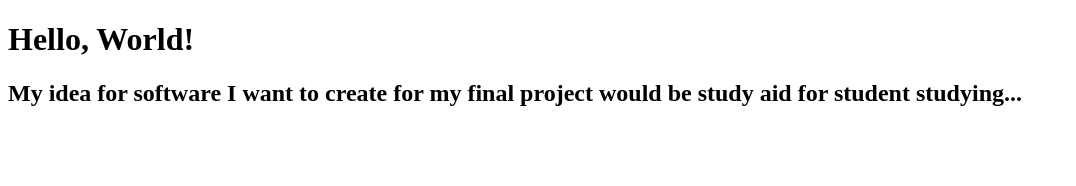
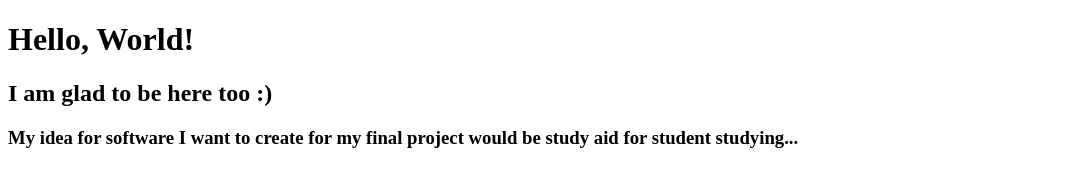
Before and after one commit to rockynana/CS3338-First-project, a plain HTML site: page index.html in a window 1280 px wide. Shown: the whole page, without its empty margins (0-1076 px from the left). Drawn offline with Linux system fonts and the light colour scheme.

Commit message:
Update index.html

```diff
--- a/index.html
+++ b/index.html
@@ -8,6 +8,6 @@
 <body>
     <h1>Hello, World!</h1>
 </body>
-    <h2>My idea for software I want to create for my final project would be study aid for student studying...
-</h2>
+    <h2>I am glad to be here too :)</h2>
+    <h3>My idea for software I want to create for my final project would be study aid for student studying...</h3>
 </html>
```
